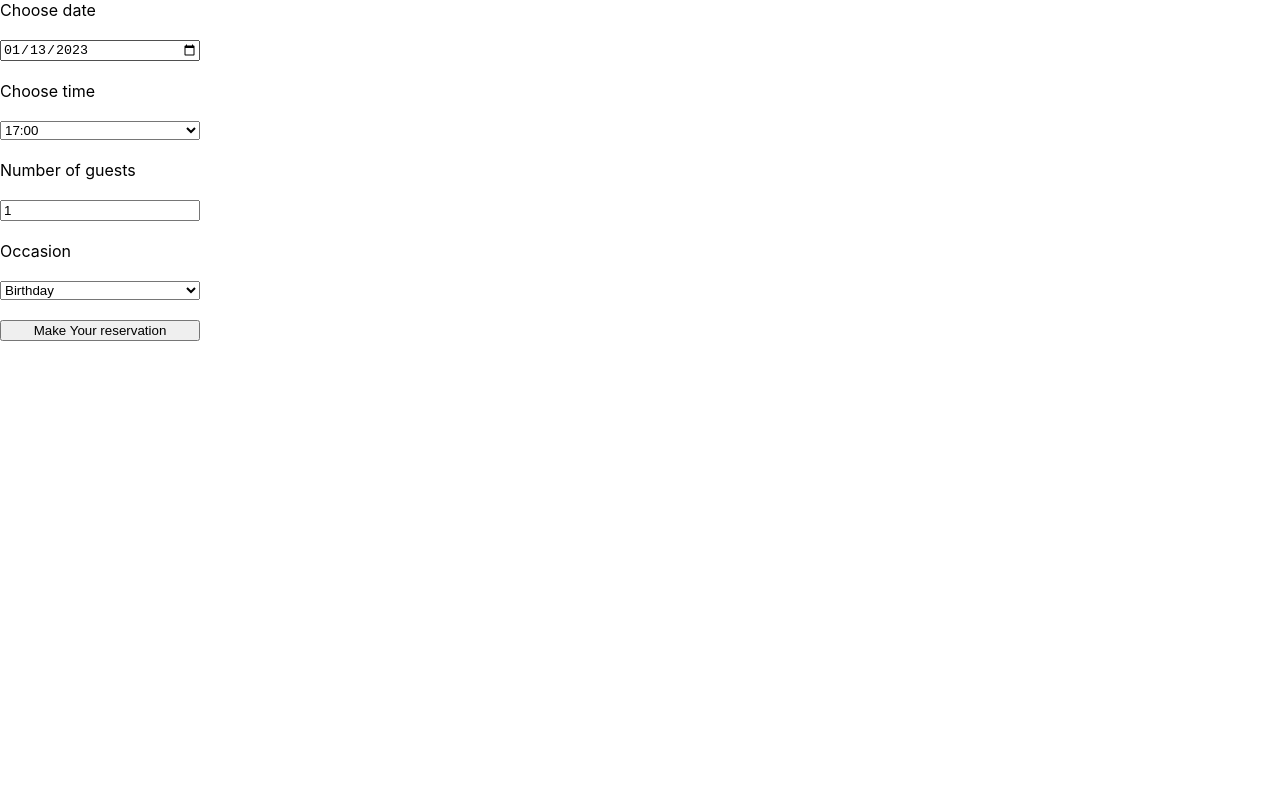
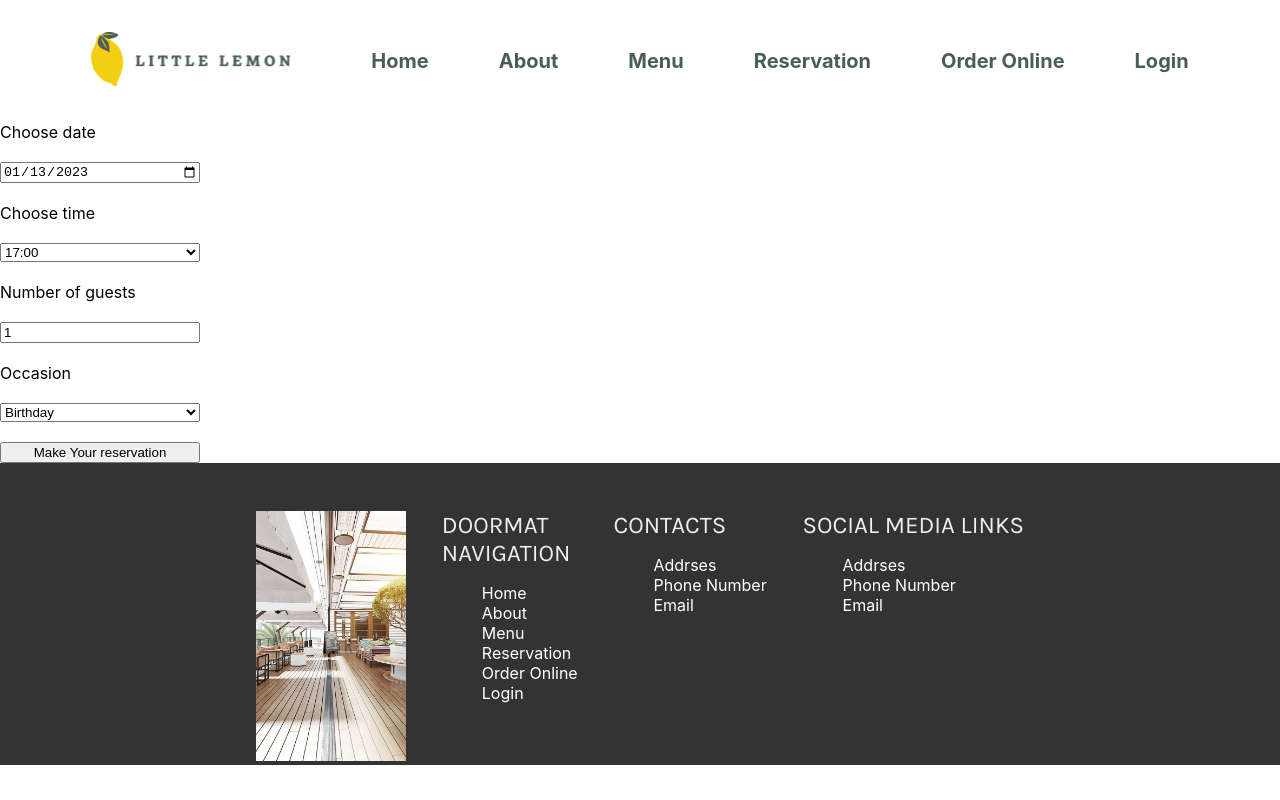
Before and after one commit to padamkarki/little-lemon, a React (Create React App) app: page /bookingpage in a window 1280 px wide. Built offline with nearby package versions, Linux system fonts and the light colour scheme; a web font is replaced by a local one.

Commit message:
updated ui

```diff
--- a/public/styles.css
+++ b/public/styles.css
@@ -4,7 +4,7 @@ body {
 
 h1,
 h2 {
-  font-family: "Markazi", serif;
+  font-family: "Markazi";
 }
 
 h1 {
@@ -34,14 +34,12 @@ h4 {
 .grid-container {
   display: grid;
   grid-template-columns: 1fr;
-  grid-template-rows: 0.5fr 3fr 4.8fr 4fr 3.5fr 2fr;
+  grid-template-rows: 3fr 4.8fr 4fr 3.5fr;
   grid-template-areas:
-    "header-nav"
     "reservation"
     "specials"
     "ratings"
-    "about"
-    "footer";
+    "about";
   grid-auto-flow: column;
 }
 
@@ -52,13 +50,13 @@ h4 {
   }
 }
 
-.header-nav {
+/* .header-nav {
   grid-area: header-nav;
   display: flex;
   justify-content: center;
   align-items: center;
   margin: 1em;
-}
+} */
 
 .reservation {
   grid-area: reservation;
@@ -82,11 +80,11 @@ h4 {
   color: #333333;
 }
 
-.footer {
+/* .footer {
   grid-area: footer;
   background-color: #333333;
   color: #edefee;
-}
+} */
 
 nav ul {
   list-style-type: none;
@@ -94,8 +92,18 @@ nav ul {
 }
 
 nav ul li {
-  padding-right: 2em;
-  font-weight: 600;
+  justify-content: space-between;
+  padding-right: 3.5em;
+  font-weight: bold;
+  font-size: 20px;
+}
+
+nav ul li:first-child {
+  padding-left: 2em;
+}
+
+nav ul li:last-child {
+  padding-right: 0;
 }
 
 a {
--- a/src/App.js
+++ b/src/App.js
@@ -2,16 +2,19 @@ import { BrowserRouter as Router, Routes, Route } from "react-router-dom";
 import Home from "./pages/Home";
 import BookingPage from "./pages/BookingPage";
 import BookingConfirmation from "./pages/BookingConfirmation";
+import Layout from "./component/Layout";
 
 function App() {
   return (
     <Router>
+      <Layout>
         <Routes>
           <Route path="/" element={<Home />} />
           <Route path="/homepage" element={<Home />} />
           <Route path="/bookingpage" element={<BookingPage />} />
           <Route path="/booking-confirmed" element={<BookingConfirmation />} />
         </Routes>
+      </Layout>
     </Router>
   );
 }
--- a/src/component/BookingForm.js
+++ b/src/component/BookingForm.js
@@ -1,10 +1,14 @@
 import { useState } from "react";
 
 const BookingForm = ({ availableTimes, dispatch, onSubmit }) => {
-  const [date, setDate] = useState(new Date().toISOString().split("T")[0]);
-  const [time, setTime] = useState("");
+  const defaultTime =
+    availableTimes && availableTimes.length > 0 ? availableTimes[0] : "";
+  const defaultDate = new Date().toISOString().split("T")[0];
+
+  const [date, setDate] = useState(defaultDate);
+  const [time, setTime] = useState(defaultTime);
   const [guests, setGuests] = useState(1);
-  const [occasion, setOccasion] = useState("");
+  const [occasion, setOccasion] = useState("Birthday");
   const [errors, setErrors] = useState({});
 
   const validateDate = () => {
@@ -92,11 +96,13 @@ const BookingForm = ({ availableTimes, dispatch, onSubmit }) => {
           <option>Anniversary</option>
         </select>
 
-        <input
+        <button
+          aria-label="Submit Form"
           disabled={Object.keys(errors).length > 0}
           type="submit"
-          value="Make Your reservation"
-        />
+        >
+          Make Your reservation
+        </button>
       </form>
     </>
   );
--- a/src/component/Footer.module.css
+++ b/src/component/Footer.module.css
@@ -1,7 +1,9 @@
 .section {
-  margin-right: 20%;
-  margin-left: 20%;
-  margin-top: 3em;
+  background-color: #333333;
+  color: #edefee;
+  padding-right: 20%;
+  padding-left: 20%;
+  padding-top: 3em;
 }
 
 .footer_flex {
--- a/src/component/Header.js
+++ b/src/component/Header.js
@@ -4,7 +4,7 @@ const Header = () => {
   return (
     <>
       <header>
-        <img src={logo} alt="logo" />
+        <img src={logo} alt="logo" width={200} />
       </header>
     </>
   );
--- /dev/null
+++ b/src/component/Layout.js
@@ -0,0 +1,19 @@
+import Footer from "./Footer";
+import Header from "./Header";
+import Nav from "./Nav";
+import styles from "./Layout.module.css";
+
+const Layout = (props) => {
+  return (
+    <>
+      <div className={styles.header_nav}>
+        <Header />
+        <Nav />
+      </div>
+      <main>{props.children}</main>
+      <Footer />
+    </>
+  );
+};
+
+export default Layout;
--- /dev/null
+++ b/src/component/Layout.module.css
@@ -0,0 +1,7 @@
+.header_nav {
+  grid-area: header-nav;
+  display: flex;
+  justify-content: center;
+  align-items: center;
+  margin: 2em;
+}
--- a/src/component/Nav.js
+++ b/src/component/Nav.js
@@ -5,22 +5,34 @@ const Nav = () => {
     <nav>
       <ul>
         <li>
-          <Link to="/">Home</Link>
+          <Link aria-label="Go to home page" to="/">
+            Home
+          </Link>
         </li>
         <li>
-          <Link to="/about">About</Link>
+          <Link aria-label="Go to About page" to="/about">
+            About
+          </Link>
         </li>
         <li>
-          <Link to="/menu">Menu</Link>
+          <Link aria-label="Go to menu page" to="/menu">
+            Menu
+          </Link>
         </li>
         <li>
-          <Link to="/bookingpage">Reservation</Link>
+          <Link aria-label="Go to booking page" to="/bookingpage">
+            Reservation
+          </Link>
         </li>
         <li>
-          <Link to="/order">Order Online</Link>
+          <Link aria-label="Go to order page" to="/order">
+            Order Online
+          </Link>
         </li>
         <li>
-          <Link to="/login">Login</Link>
+          <Link aria-label="Go to login page" to="/login">
+            Login
+          </Link>
         </li>
       </ul>
     </nav>
--- a/src/component/Reservation.js
+++ b/src/component/Reservation.js
@@ -10,15 +10,15 @@ const Reservation = () => {
         <div className={styles.flex}>
           <div className={styles.left}>
             <h1 className={styles.title}>Little Lemon</h1>
-            <h2>Chicago</h2>
-            <h3>
+            <h2 className={styles.subtitle}>Chicago</h2>
+            <p className={styles.desc}>
               Join us at for a dining experience you won't forget! Enjoy our
               delicious menu and cozy atmosphere while reserving your table
-              today. Indulge in our unique flavors and impeccable service.
-            </h3>
+              today.
+            </p>
             <br />
             <Link to="/bookingpage">
-              <button className={styles.button}>
+              <button aria-label="Go to booking page" className={styles.button}>
                 <h3>Reserve a Table</h3>
               </button>
             </Link>
--- a/src/component/Reservation.module.css
+++ b/src/component/Reservation.module.css
@@ -12,7 +12,7 @@
 
 .left {
   align-self: flex-start;
-  margin: 0em 2em 1em 0;
+  margin: 0em 6em 1em 0;
 }
 
 .right {
@@ -23,6 +23,16 @@
 .title {
   margin: 60px 0px 10px 0px;
   color: #f4ce14;
+}
+
+.subtitle {
+  margin-bottom: 0.5em;
+}
+.desc {
+  font-family: "Karla", sans-serif;
+  font-size: 18pt;
+  font-weight: 400;
+  margin-bottom: 1em;
 }
 
 .button {
@@ -36,11 +46,12 @@
 }
 
 .img {
-  width: 400px;
+  width: 450px;
   height: 500px;
   border-radius: 16px;
   box-shadow: rgba(0, 0, 0, 0.19) 0px 10px 20px, rgba(0, 0, 0, 0.23) 0px 6px 6px;
-  transform: translateY(50px);
+  transform: translateY(60px);
+  object-fit: cover;
 }
 
 @media (max-width: 700px) {
--- a/src/component/Specials.module.css
+++ b/src/component/Specials.module.css
@@ -1,7 +1,7 @@
 .section {
   margin-right: 20%;
   margin-left: 20%;
-  margin-top: 90px;
+  margin-top: 120px;
 }
 .button {
   font-family: "Karla", sans-serif;
--- a/src/pages/Home.js
+++ b/src/pages/Home.js
@@ -1,18 +1,18 @@
-import Header from "../component/Header";
-import Nav from "../component/Nav";
+// import Header from "../component/Header";
+// import Nav from "../component/Nav";
 import Reservation from "../component/Reservation";
 import Specials from "../component/Specials";
 import Ratings from "../component/Ratings";
 import About from "../component/About";
-import Footer from "../component/Footer";
+// import Footer from "../component/Footer";
 
 const Home = () => {
   return (
     <div className="grid-container">
-      <div className="header-nav">
+      {/* <div className="header-nav">
         <Header />
         <Nav />
-      </div>
+      </div> */}
       <div className="reservation">
         <Reservation />
       </div>
@@ -25,9 +25,9 @@ const Home = () => {
       <div className="about">
         <About />
       </div>
-      <div className="footer">
+      {/* <div className="footer">
         <Footer />
-      </div>
+      </div> */}
     </div>
   );
 };
```
Lines whose indentation alone changed are shown as unchanged.
